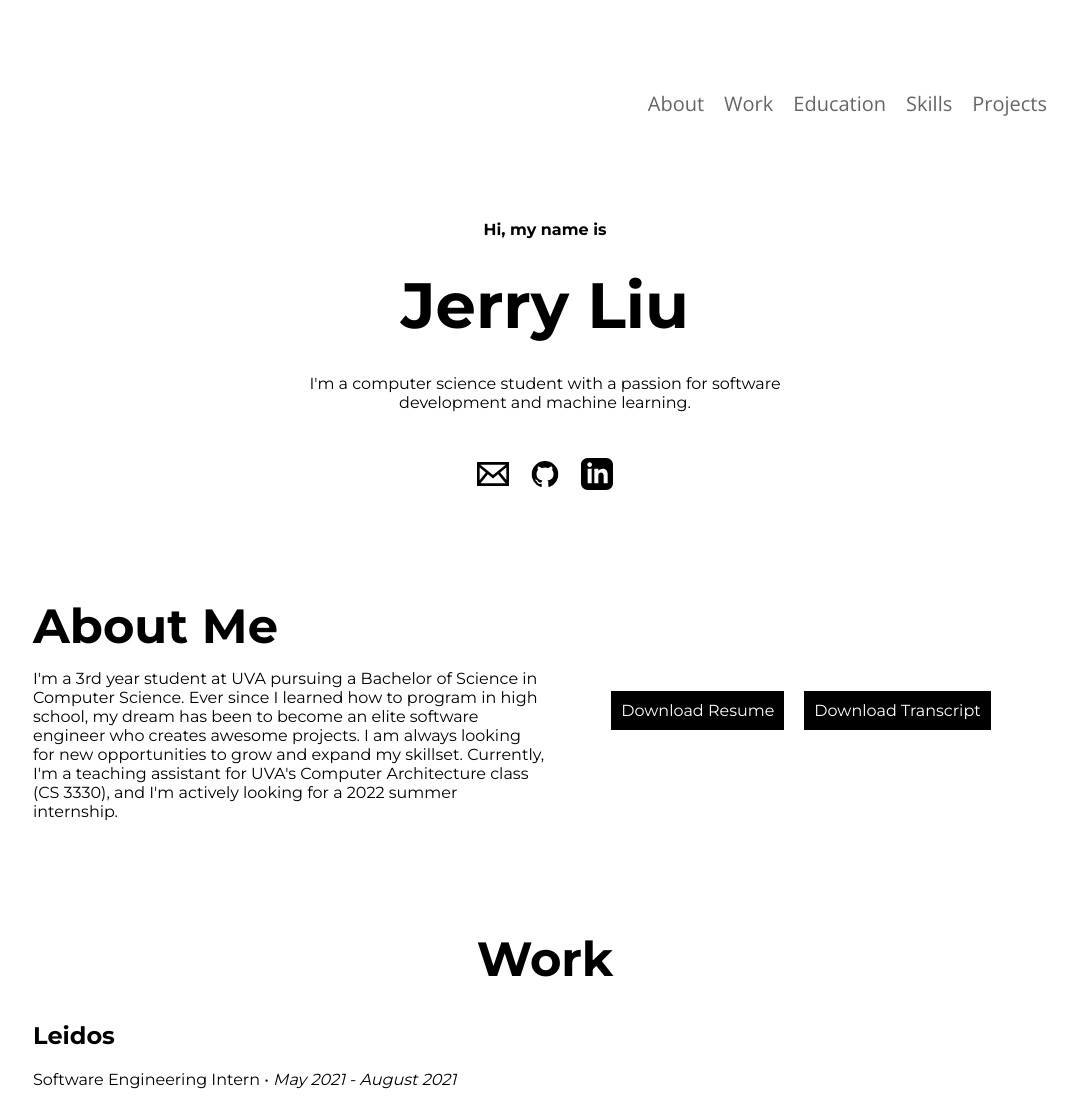
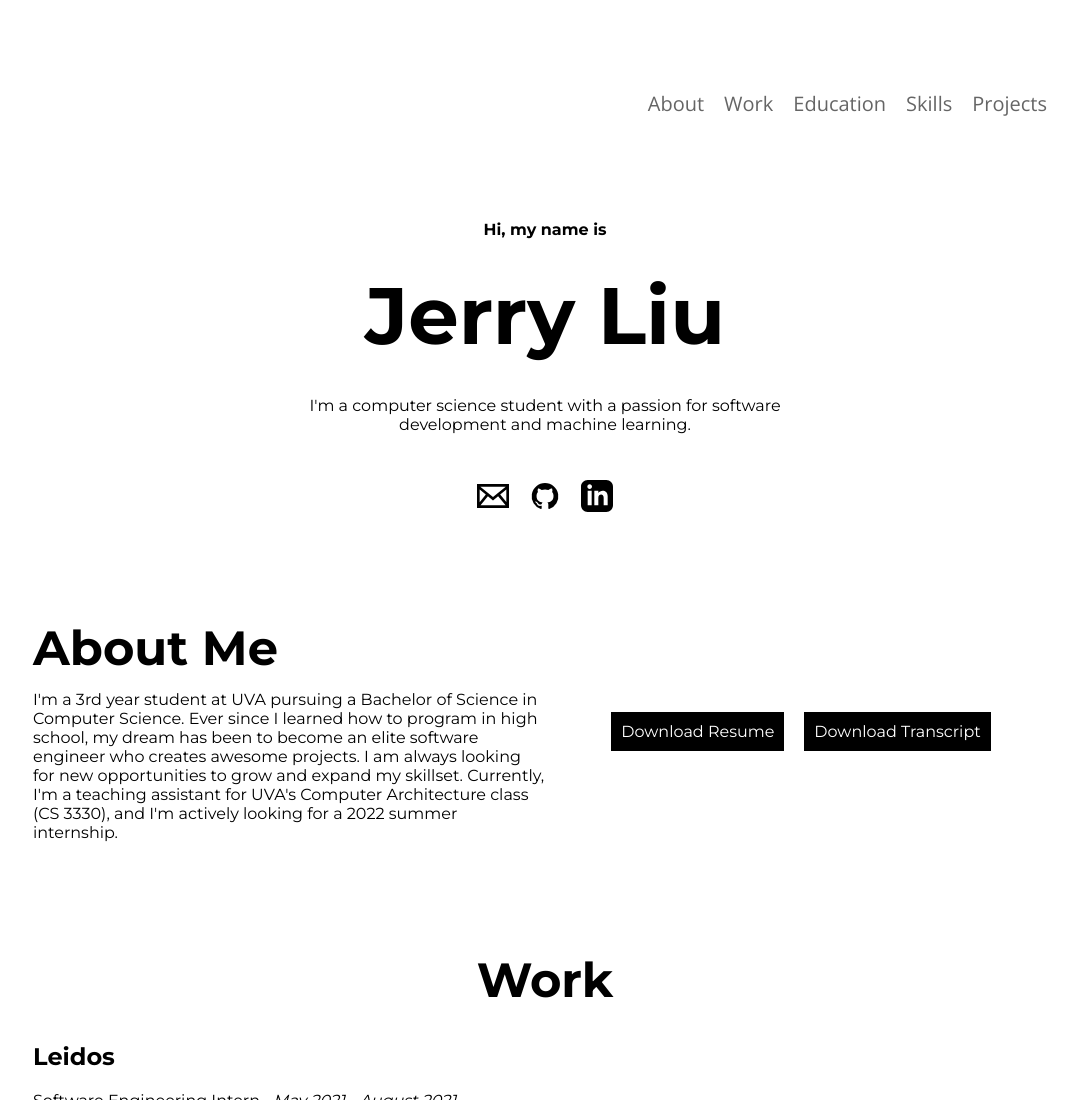
Before and after one commit to JerryLiu8/new_website, a Gatsby site: page / in a window 1280 px wide. Shown: the top 1100 px of the page, without its empty margins (95-1172 px from the left). Built offline with nearby package versions, Linux system fonts and the light colour scheme; Gatsby itself is replaced by a stand-in of ours.

Commit message:
minor changes

```diff
--- a/src/components/about.js
+++ b/src/components/about.js
@@ -4,7 +4,7 @@ import data from "../yourdata"
 
 const About = () => {
   return (
-    <div className="secion" id="about">
+    <div className="section" id="about">
       <div className="container">
         <div className="about-section">
           <div className="content">
--- a/src/styles/header.scss
+++ b/src/styles/header.scss
@@ -20,7 +20,7 @@
   }
   .heading-wrapper {
     h1 {
-      font-size: 4rem;
+      font-size: 5rem;
       text-align: center;
       line-height: 20px;
       @include media(">=phone", "<lgphone") {
```
